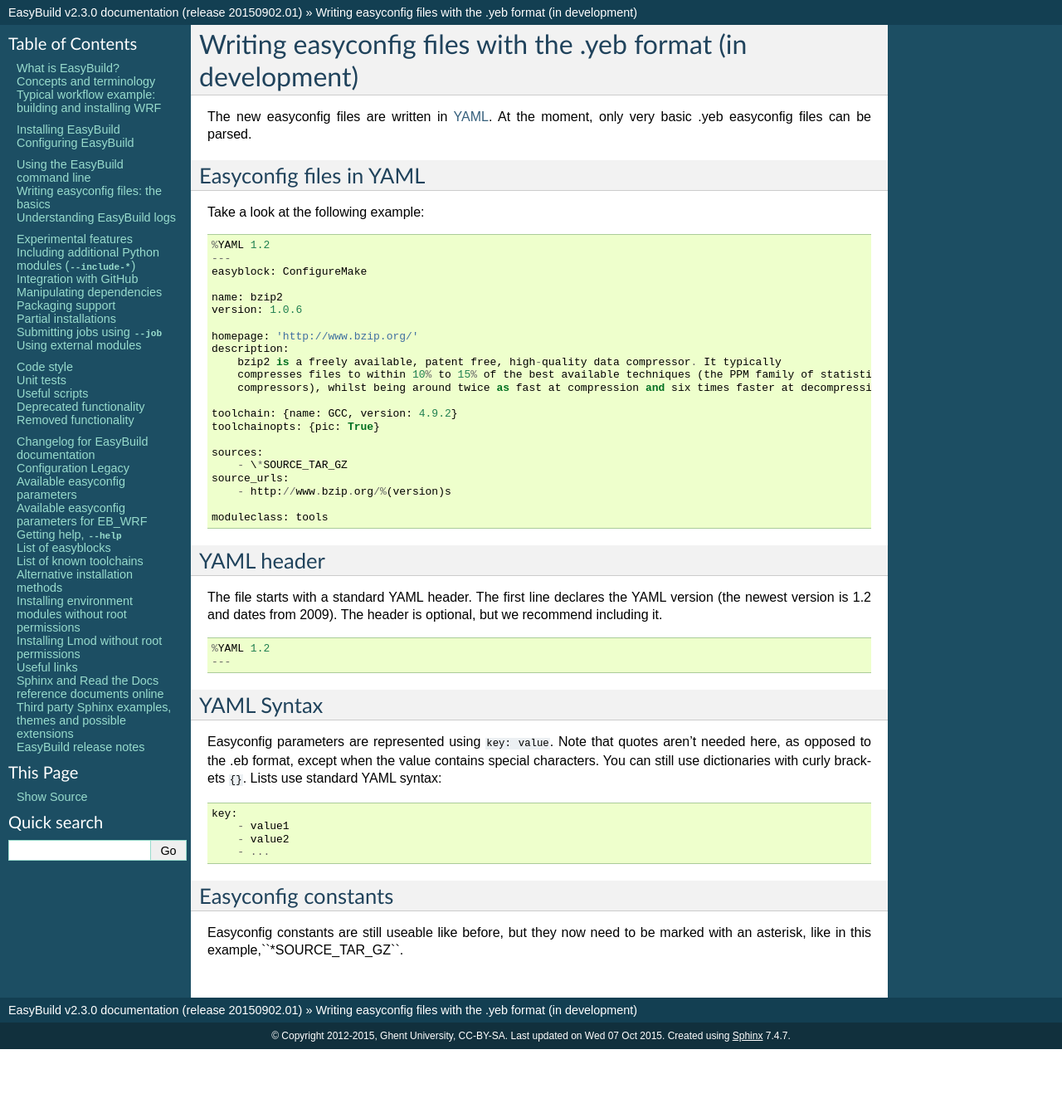
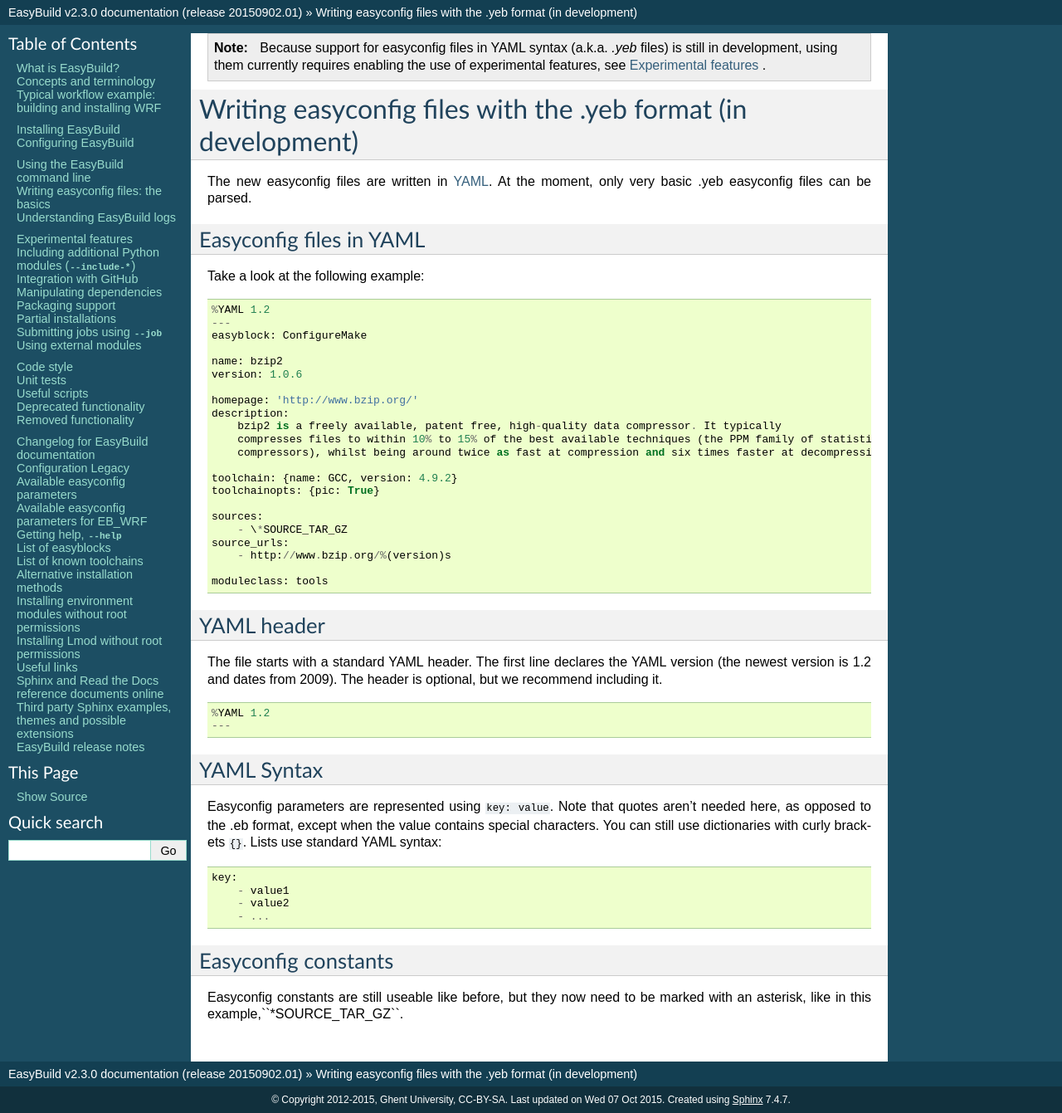
Before and after one commit to easybuilders/easybuild, a Sphinx documentation site: the page built from docs/Easyconfig_YEB_Format.rst, in a window 1280 px wide. Shown: the whole page at 83% size. Built offline with Sphinx 7.4.7, drawn with Linux system fonts in a browser that asks for light colours; before the commit the page ends 1264 px from its top, so only the background shows below that.

Commit message:
note: experimental

```diff
--- a/docs/Easyconfig_YEB_Format.rst
+++ b/docs/Easyconfig_YEB_Format.rst
@@ -1,4 +1,8 @@
 .. _easyconfig_yeb_format:
+
+.. note::
+    Because support for easyconfig files in YAML syntax (a.k.a. `.yeb` files) is still in development, using them
+    currently requires enabling the use of experimental features, see :ref:`experimental_features` .
 
 Writing easyconfig files with the .yeb format (in development)
 ===============================================================
```
